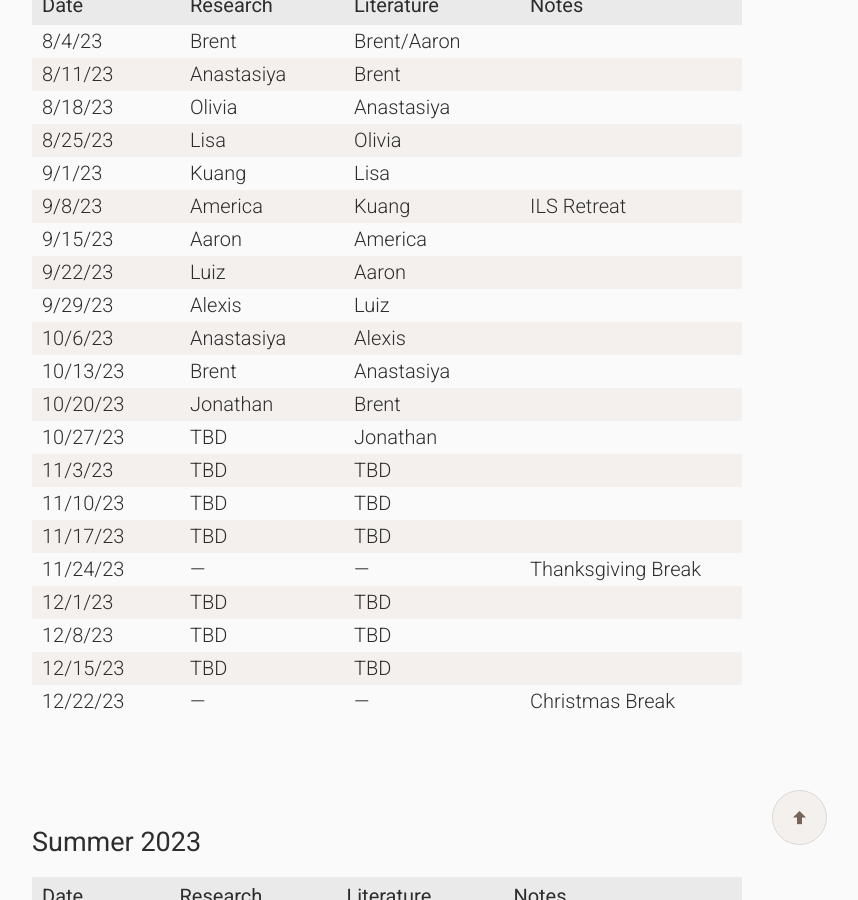
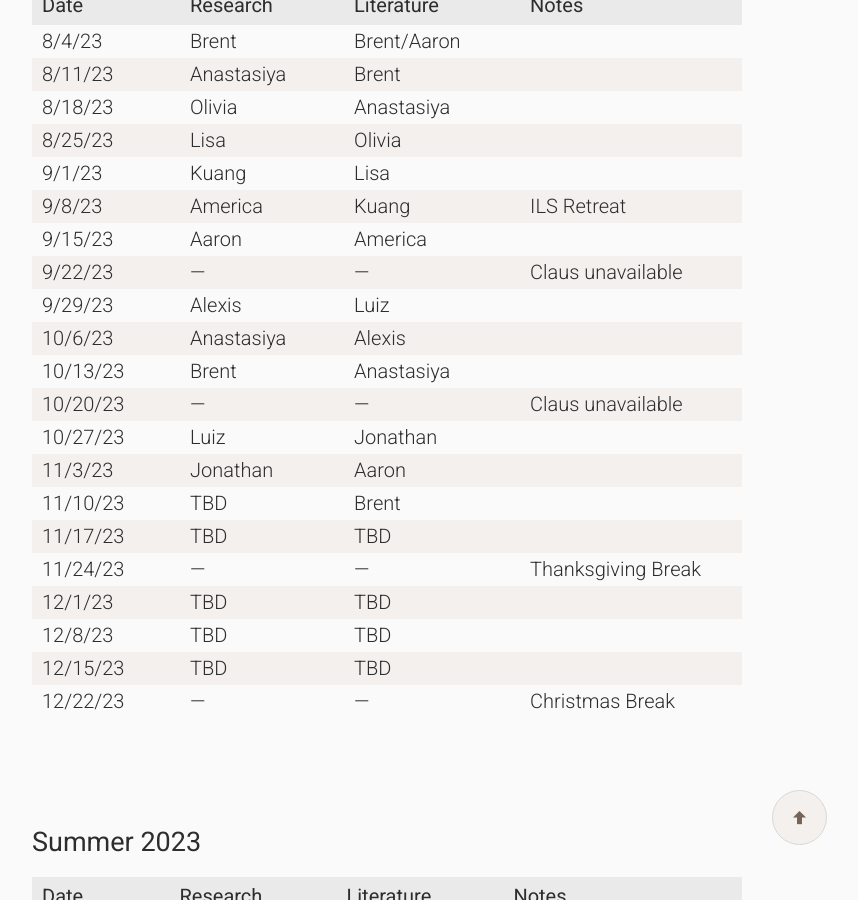
Before and after one commit to wilkelab/wilkelab.github.io, a Jekyll site: the page built from lab_meetings.md, in a window 1280 px wide and 900 px high, scrolled down 328 px. Shown: the whole window, without its empty margins (253-1111 px from the left). Built offline with Jekyll 4.4.1, drawn with Linux system fonts in a browser that asks for light colours; nearby versions of some CDN libraries.

Commit message:
Update lab_meetings.md
Updated with new availability for Clas

```diff
--- a/lab_meetings.md
+++ b/lab_meetings.md
@@ -19,14 +19,14 @@ Lab meetings are held Fridays from 11 AM -- 12:30 PM on Zoom.
 | 9/1/23 || Kuang || Lisa ||
 | 9/8/23 || America || Kuang || ILS Retreat
 | 9/15/23 || Aaron || America ||
-| 9/22/23 || Luiz || Aaron ||
+| 9/22/23 || --- || --- || Claus unavailable
 | 9/29/23 || Alexis || Luiz ||
 | 10/6/23 || Anastasiya || Alexis ||
 | 10/13/23 || Brent || Anastasiya ||
-| 10/20/23 || Jonathan || Brent ||
-| 10/27/23 || TBD || Jonathan ||
-| 11/3/23 || TBD || TBD ||
-| 11/10/23 || TBD || TBD ||
+| 10/20/23 || --- || --- || Claus unavailable
+| 10/27/23 || Luiz || Jonathan ||
+| 11/3/23 || Jonathan || Aaron ||
+| 11/10/23 || TBD || Brent ||
 | 11/17/23 || TBD || TBD ||
 | 11/24/23 || --- || --- || Thanksgiving Break
 | 12/1/23 || TBD || TBD ||
```
